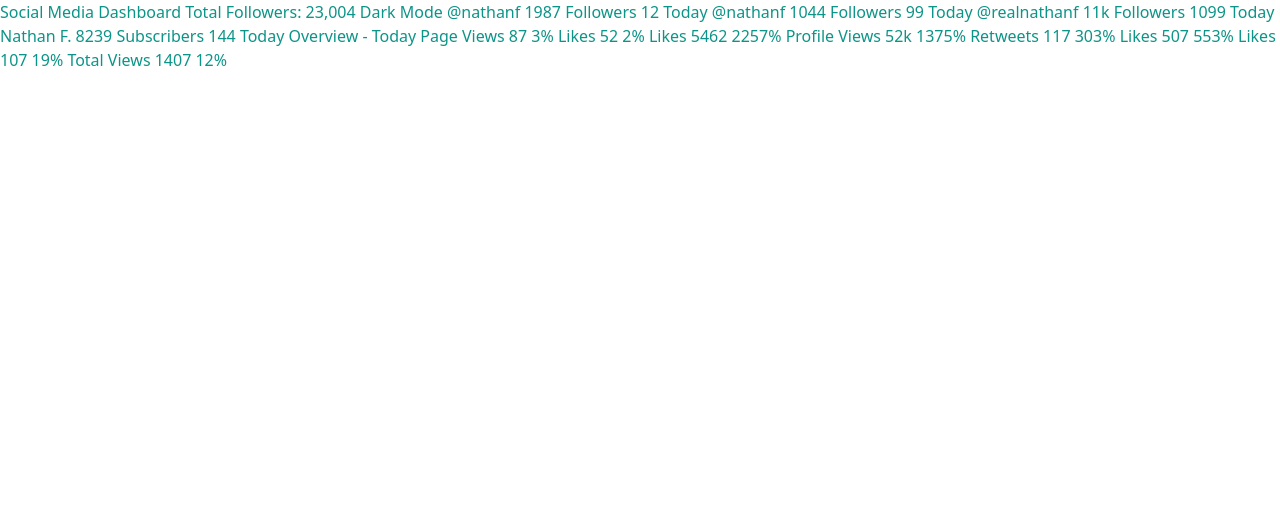
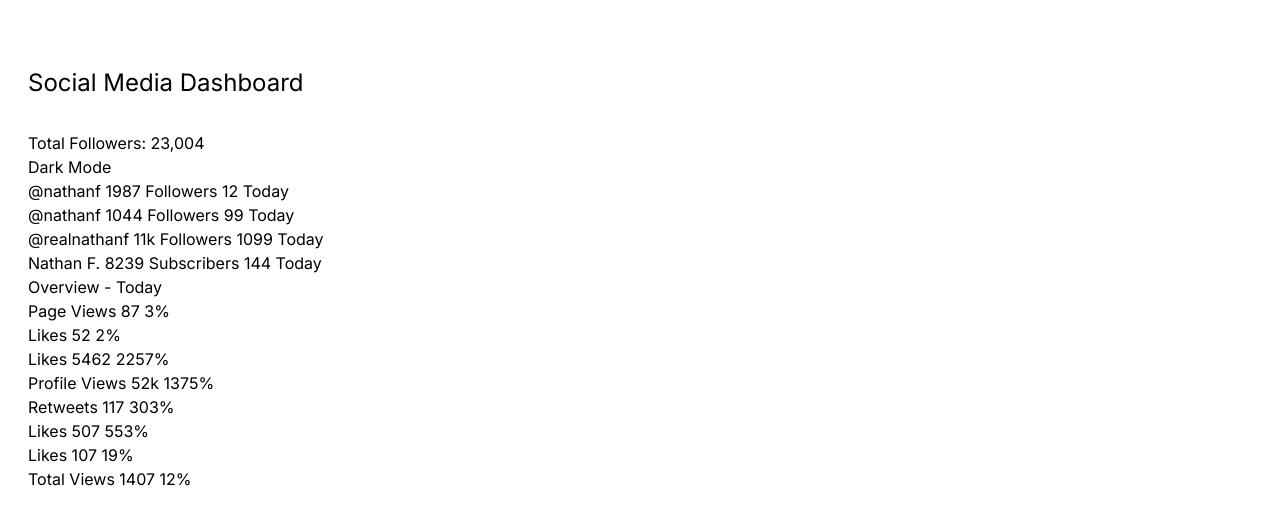
Before and after one commit to javascriptor1/social-media-dashboard-with-theme-switcher-master, a website: page index.html in a window 1280 px wide. Drawn offline with Linux system fonts and the light colour scheme.

Commit message:
add font family and update readme file

```diff
--- a/index.html
+++ b/index.html
@@ -11,15 +11,44 @@
       sizes="32x32"
       href="./images/favicon-32x32.png"
     />
+    <link rel="preconnect" href="https://fonts.googleapis.com" />
+    <link rel="preconnect" href="https://fonts.gstatic.com" crossorigin />
+    <link
+      href="https://fonts.googleapis.com/css2?family=Inter:wght@400;700&display=swap"
+      rel="stylesheet"
+    />
     <link rel="stylesheet" href="dist/style.css" />
 
     <title>Frontend Mentor | [Challenge Name Here]</title>
   </head>
-  <body class="text-teal-600">
-    Social Media Dashboard Total Followers: 23,004 Dark Mode @nathanf 1987
-    Followers 12 Today @nathanf 1044 Followers 99 Today @realnathanf 11k
-    Followers 1099 Today Nathan F. 8239 Subscribers 144 Today Overview - Today
-    Page Views 87 3% Likes 52 2% Likes 5462 2257% Profile Views 52k 1375%
-    Retweets 117 303% Likes 507 553% Likes 107 19% Total Views 1407 12%
+  <body>
+    <main class="py-8 px-7">
+      <header>
+        <div class="flex flex-col">
+          <h1 class="text-2xl pt-[35px] pb-8">Social Media Dashboard</h1>
+          <p>Total Followers: 23,004</p>
+        </div>
+        <div>
+          <p>Dark Mode</p>
+        </div>
+      </header>
+      <div>
+        <div>@nathanf 1987 Followers 12 Today</div>
+        <div>@nathanf 1044 Followers 99 Today</div>
+        <div>@realnathanf 11k Followers 1099 Today</div>
+        <div>Nathan F. 8239 Subscribers 144 Today</div>
+      </div>
+      <h2>Overview - Today</h2>
+      <div>
+        <div>Page Views 87 3%</div>
+        <div>Likes 52 2%</div>
+        <div>Likes 5462 2257%</div>
+        <div>Profile Views 52k 1375%</div>
+        <div>Retweets 117 303%</div>
+        <div>Likes 507 553%</div>
+        <div>Likes 107 19%</div>
+        <div>Total Views 1407 12%</div>
+      </div>
+    </main>
   </body>
 </html>
--- a/src/input.css
+++ b/src/input.css
@@ -1,3 +1,9 @@
 @tailwind base;
 @tailwind components;
 @tailwind utilities;
+
+@layer base {
+  body {
+    font-family: "Inter", sans-serif;
+  }
+}
```
Also changed, not shown: README-template.md, dist/style.css.
